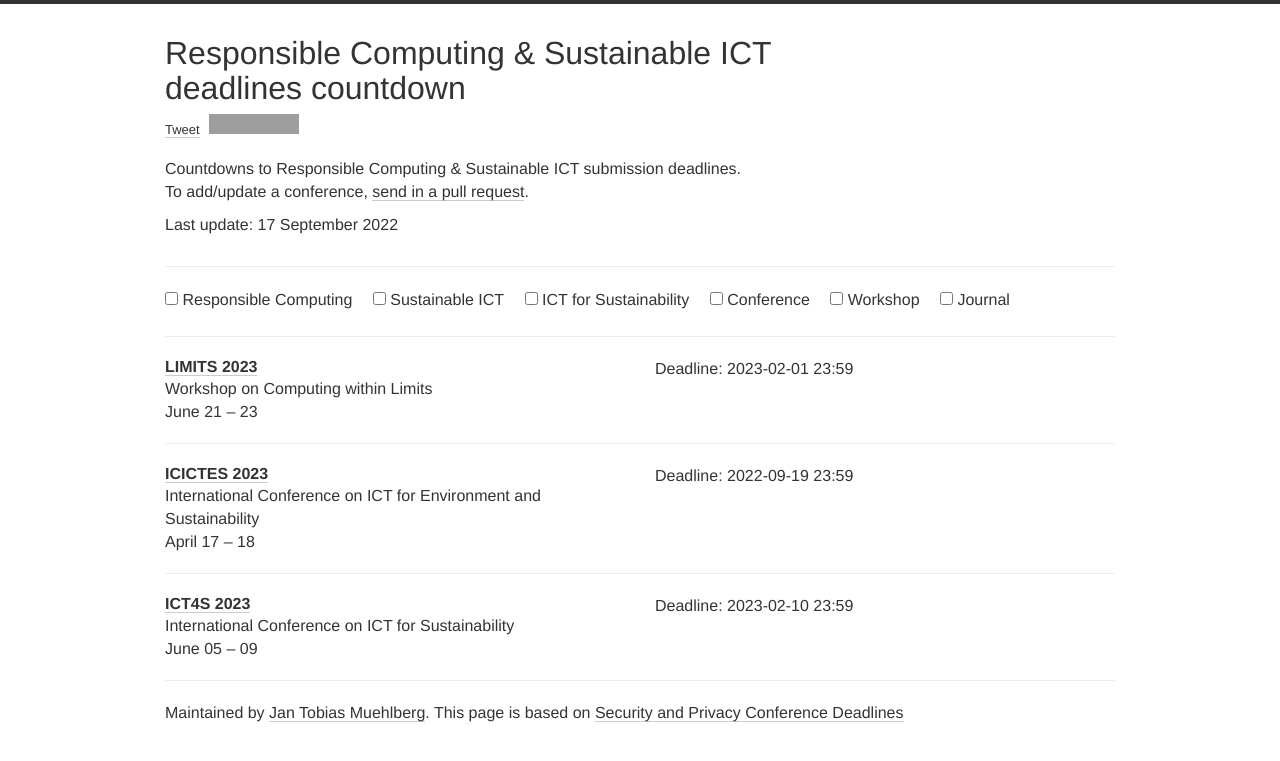
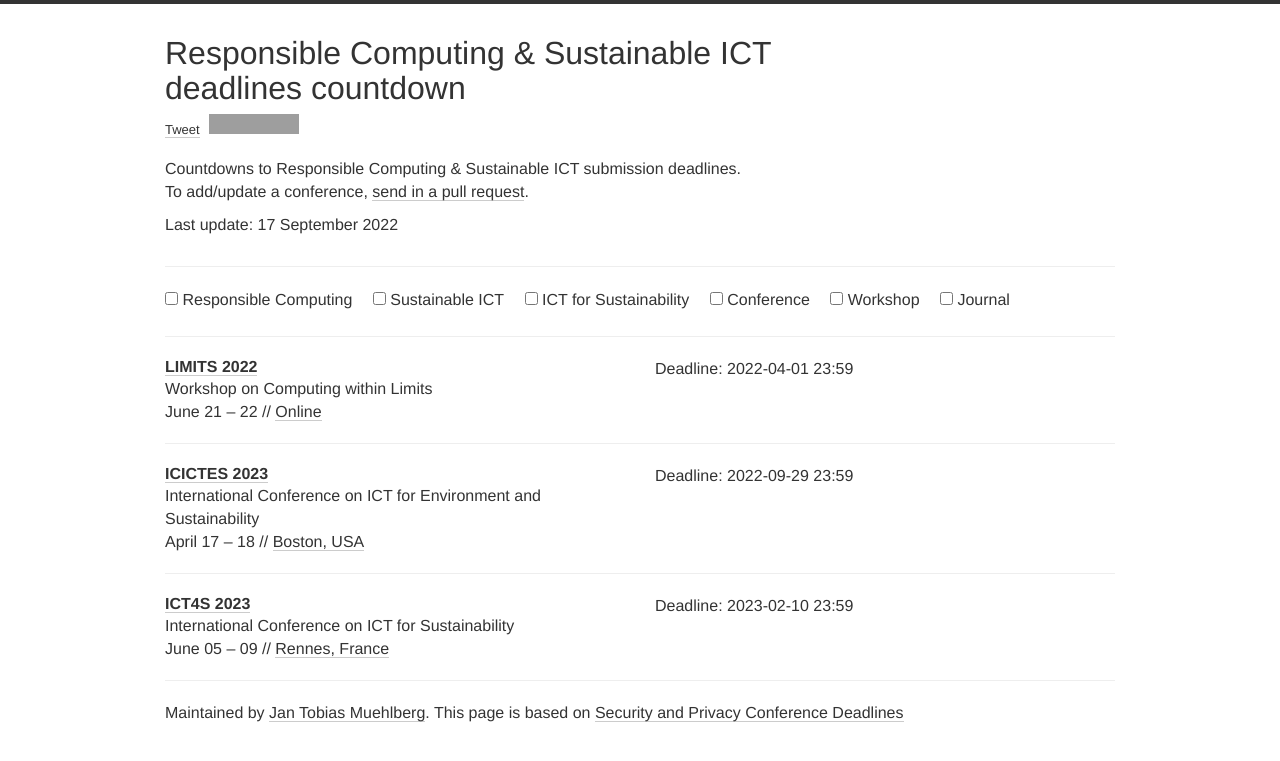
Before and after one commit to responsible-computing/responsible-computing.github.io, a Jekyll site: the page built from index.html, in a window 1280 px wide. Shown: the top 761 px of the page. Built offline with Jekyll 4.4.1, drawn with Linux system fonts in a browser that asks for light colours; nearby versions of some CDN libraries; comment, search, counter and statistics services are not loaded; grey boxes are pictures that could not be loaded.

Commit message:
fixed some deadlines

```diff
--- a/_data/conferences.yml
+++ b/_data/conferences.yml
@@ -2,13 +2,13 @@
 # Workshops and Conferences
 
 - name: LIMITS
-  year: 2023
-  date: "June 21 – 23"
+  year: 2022
+  date: "June 21 – 22"
   description: Workshop on Computing within Limits
   link: https://computingwithinlimits.org/
   deadline:
-    - "2023-02-01 23:59"
-  place:
+    - "2022-04-01 23:59"
+  place: Online
   tags: [RESP, SICT, ICTS, SHOP]
 
 - name: ICICTES
@@ -17,8 +17,8 @@
   description: International Conference on ICT for Environment and Sustainability
   link: https://waset.org/ict-for-environment-and-sustainability-conference-in-april-2023-in-boston
   deadline:
-    - "2022-09-19 23:59"
-  place:
+    - "2022-09-29 23:59"
+  place: Boston, USA
   tags: [RESP, SICT, ICTS, CONF]
 
 - name: ICT4S
@@ -28,7 +28,7 @@
   link: https://conf.researchr.org/home/ict4s-2023
   deadline:
     - "2023-02-10 23:59"
-  place:
+  place: Rennes, France
   tags: [RESP, SICT, ICTS, CONF]
 
 
```
